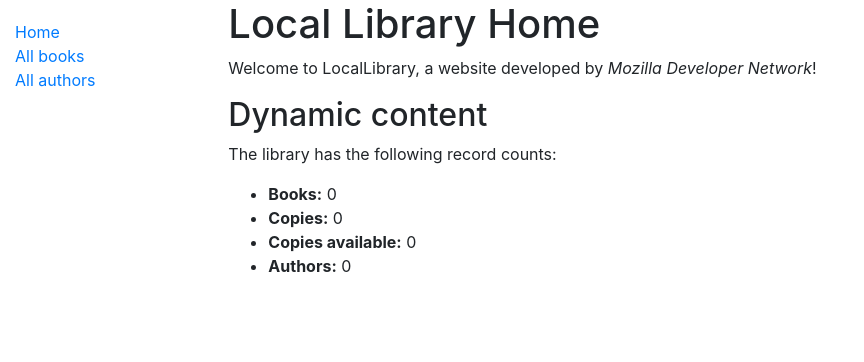
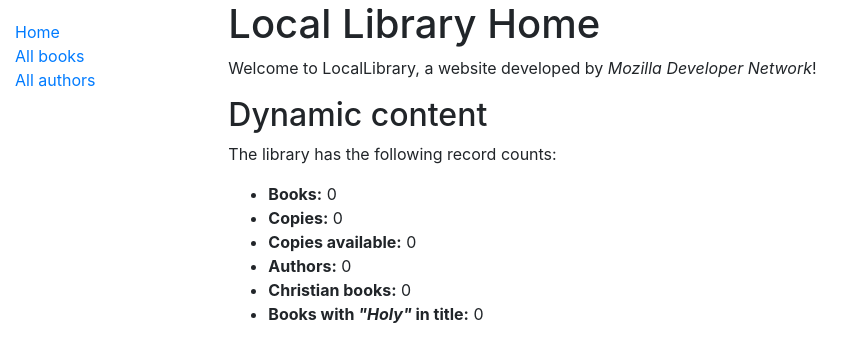
Before and after one commit to Harison-Mwangi/django, a Django app: page /catalog/ in a window 1280 px wide. Shown: the top 362 px of the page, without its empty margins (0-864 px from the left). Run offline with Django 3.2, Linux system fonts and the light colour scheme; data that the repository does not hold is empty; some libraries are stand-ins or nearby versions.

Commit message:
Generated counts for genres and books that contain a particular word (case insensitive) and added them to the homepage

```diff
--- a/django_projects/locallibrary/catalog/templates/index.html
+++ b/django_projects/locallibrary/catalog/templates/index.html
@@ -12,5 +12,7 @@
     <li><strong>Copies:</strong> {{ num_instances }}</li>
     <li><strong>Copies available:</strong> {{ num_instances_available }}</li>
     <li><strong>Authors:</strong> {{ num_authors }}</li>
+    <li><strong>Christian books:</strong> {{ num_christian_books }}</li>
+    <li><strong>Books with <em>"Holy"</em> in title:</strong> {{ num_books_with_Holy_in_title }}</li>
   </ul>
 {% endblock %}
--- a/django_projects/locallibrary/catalog/views.py
+++ b/django_projects/locallibrary/catalog/views.py
@@ -14,11 +14,17 @@ def index(request):
     # The 'all()' is implied by default.
     num_authors = Author.objects.count()
 
+    # Generate counts for genres and books that contain a particular word (case insensitive)
+    num_christian_books = Book.objects.filter(genre__name__icontains='Christian').count()
+    num_books_with_Holy_in_title = Book.objects.filter(title__icontains='Holy').count()
+
     context = {
         'num_books': num_books,
         'num_instances': num_instances,
         'num_instances_available': num_instances_available,
         'num_authors': num_authors,
+        'num_christian_books': num_christian_books,
+        'num_books_with_Holy_in_title': num_books_with_Holy_in_title,
     }
 
     # Render the HTML template index.html with the data in the context variable
```
